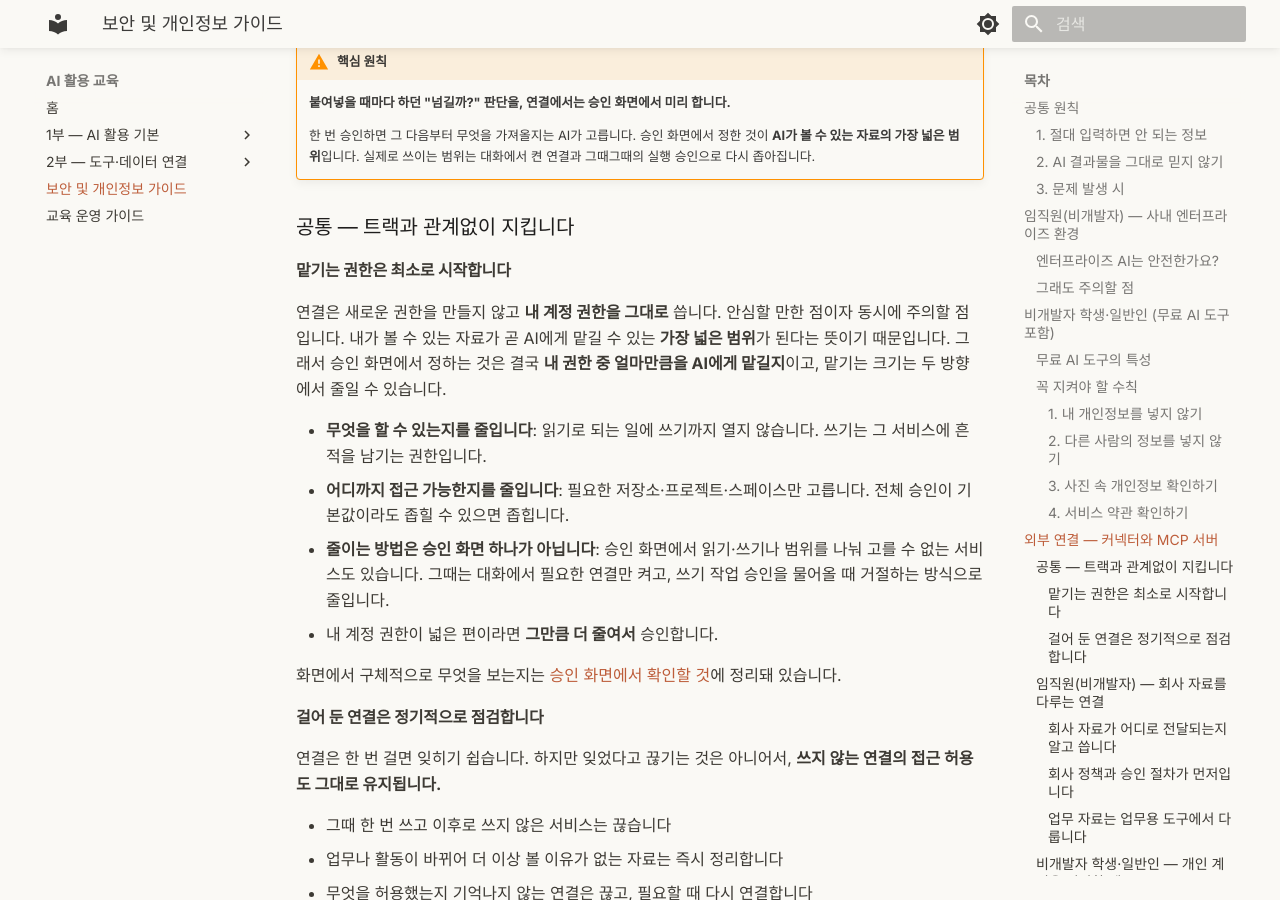
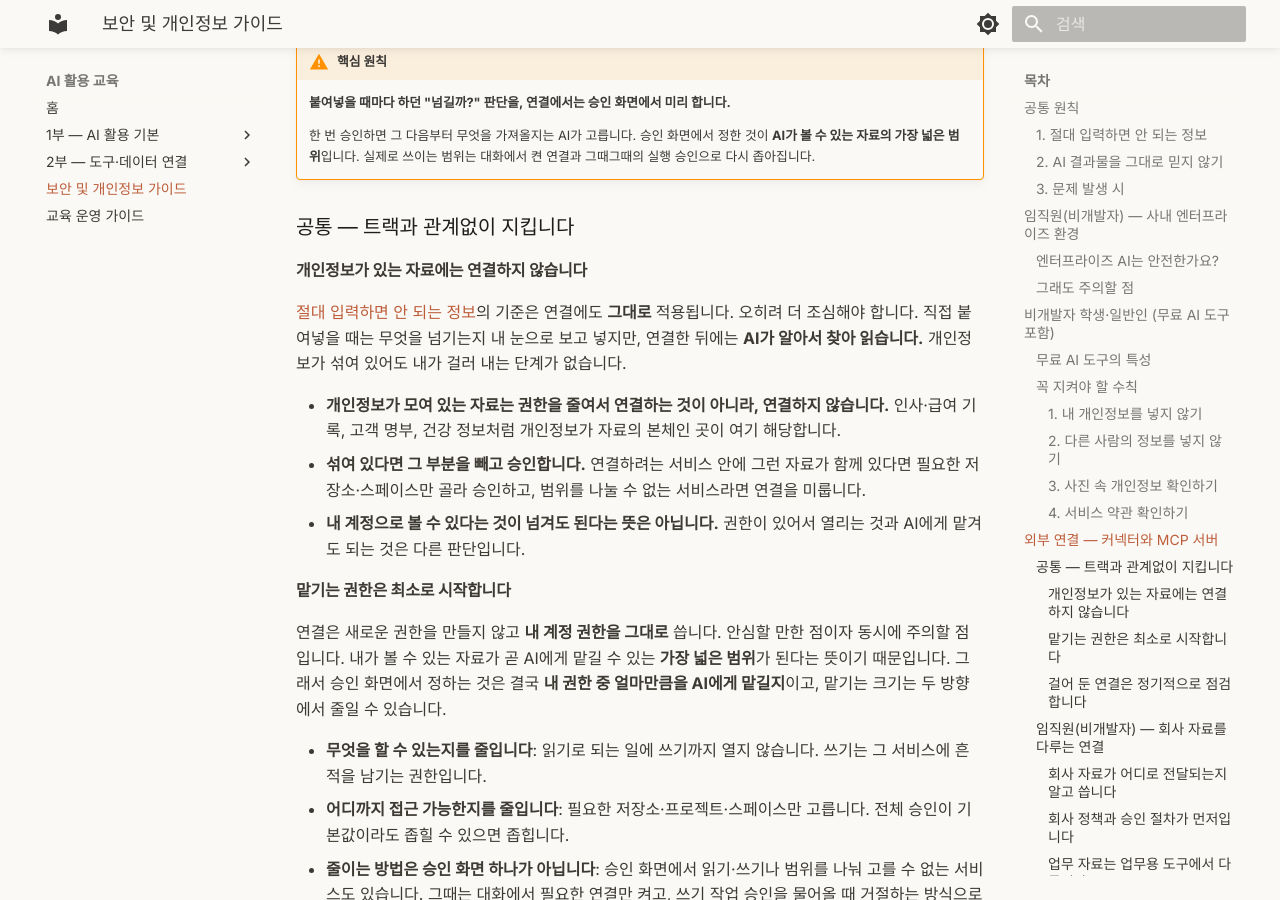
Before and after one commit to scroogy-dev/ai-onboarding, an MkDocs documentation site: the page built from docs/security-guide.md, in a window 1280 px wide and 900 px high, scrolled down 3642 px. Built offline with MkDocs 1.6.1 and Material for MkDocs 9.7.7, drawn with Linux system fonts in a browser that asks for light colours; some of the changed text lies outside the part shown.

Commit message:
docs: 외부 연결 공통 원칙에 개인정보 자료 연결 금지를 신설 (#49)
「절대 입력하면 안 되는 정보」 기준이 연결에도 적용됨을 공통 첫 항목으로
올리고, 개인정보가 본체인 자료는 권한 축소가 아니라 연결 자체를 하지 않는
것으로 명시. 정리 표에 행 1개 추가.

```diff
--- a/docs/security-guide.md
+++ b/docs/security-guide.md
@@ -123,6 +123,14 @@ AI가 생성한 정보는 **항상 정확하지 않습니다.** 잘못된 사실
 
 ### 공통 — 트랙과 관계없이 지킵니다
 
+#### 개인정보가 있는 자료에는 연결하지 않습니다
+
+[절대 입력하면 안 되는 정보](#never-input)의 기준은 연결에도 **그대로** 적용됩니다. 오히려 더 조심해야 합니다. 직접 붙여넣을 때는 무엇을 넘기는지 내 눈으로 보고 넣지만, 연결한 뒤에는 **AI가 알아서 찾아 읽습니다.** 개인정보가 섞여 있어도 내가 걸러 내는 단계가 없습니다.
+
+- **개인정보가 모여 있는 자료는 권한을 줄여서 연결하는 것이 아니라, 연결하지 않습니다.** 인사·급여 기록, 고객 명부, 건강 정보처럼 개인정보가 자료의 본체인 곳이 여기 해당합니다.
+- **섞여 있다면 그 부분을 빼고 승인합니다.** 연결하려는 서비스 안에 그런 자료가 함께 있다면 필요한 저장소·스페이스만 골라 승인하고, 범위를 나눌 수 없는 서비스라면 연결을 미룹니다.
+- **내 계정으로 볼 수 있다는 것이 넘겨도 된다는 뜻은 아닙니다.** 권한이 있어서 열리는 것과 AI에게 맡겨도 되는 것은 다른 판단입니다.
+
 #### 맡기는 권한은 최소로 시작합니다
 
 연결은 새로운 권한을 만들지 않고 **내 계정 권한을 그대로** 씁니다. 안심할 만한 점이자 동시에 주의할 점입니다. 내가 볼 수 있는 자료가 곧 AI에게 맡길 수 있는 **가장 넓은 범위**가 된다는 뜻이기 때문입니다. 그래서 승인 화면에서 정하는 것은 결국 **내 권한 중 얼마만큼을 AI에게 맡길지**이고, 맡기는 크기는 두 방향에서 줄일 수 있습니다.
@@ -169,7 +177,7 @@ AI가 생성한 정보는 **항상 정확하지 않습니다.** 잘못된 사실
 
 ### 비개발자 학생·일반인 — 개인 계정을 연결할 때
 
-개인 드라이브·노트·저장소 같은 개인 공간을 연결하면 **그 공간에 쌓아 둔 자료 전부**가 AI가 접근할 수 있는 대상이 됩니다. 앞의 공통 원칙에서 지킨 개인정보 기준은 직접 입력할 때만이 아니라 **연결로 읽히는 자료에도 똑같이 적용**됩니다.
+개인 드라이브·노트·저장소 같은 개인 공간을 연결하면 **그 공간에 쌓아 둔 자료 전부**가 AI가 접근할 수 있는 대상이 됩니다. 공통에서 본 개인정보 기준이 개인 공간에서는 이렇게 나타납니다.
 
 - 개인 공간에는 사진·문서·메모에 **내 개인정보**가 섞여 있기 쉽습니다. 연결 전에 그 공간에 무엇이 들어 있는지 한 번 살펴보세요.
 - 단체 사진, 공유 문서처럼 **타인의 정보가 담긴 자료**도 함께 접근 대상이 됩니다. 내가 붙여넣지 않았다고 예외가 되지 않습니다.
@@ -192,6 +200,7 @@ AI가 생성한 정보는 **항상 정확하지 않습니다.** 잘못된 사실
 | 개인정보 가리고 입력하기(비식별 처리) | ✅ | ✅ |
 | AI 결과물을 원본으로 검증 | ✅ | ✅ |
 | AI 결과물 외부 공유 전 검토 | ✅ | ✅ |
+| 개인정보가 있는 자료에 연결 금지 | ✅ | ✅ |
 | 연결에 맡기는 권한 최소화 | ✅ | ✅ |
 | 안 쓰는 연결 점검·해제 | ✅ | ✅ |
 | 문서 보안 등급 확인 | ✅ (사내 문서) | — |
```
